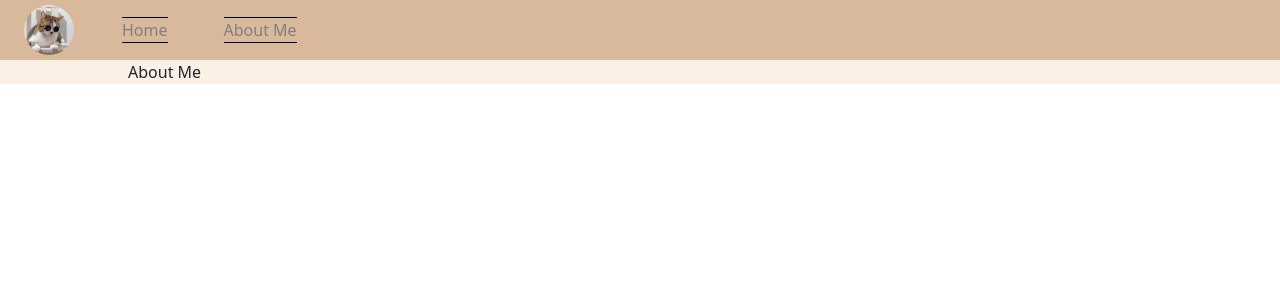
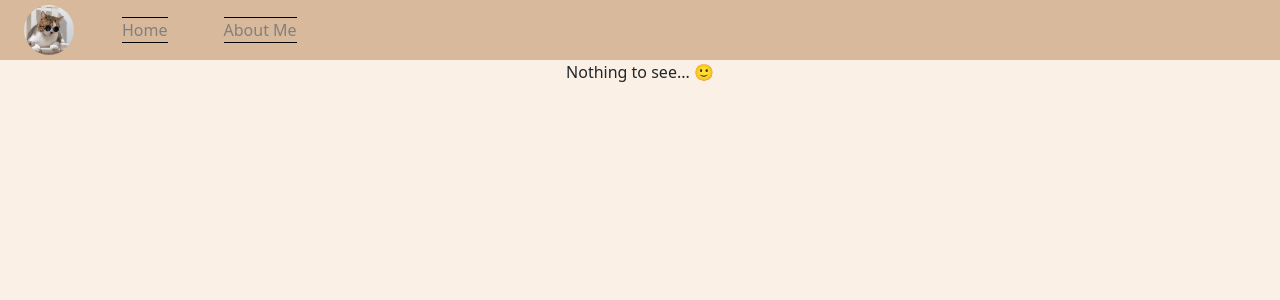
Before and after one commit to xavierfqr/pets-challenge, a React (Create React App) app: page /about-me in a window 1280 px wide. Shown: the top 300 px of the page. Built offline with nearby package versions, Linux system fonts and the light colour scheme.

Commit message:
Add general review

```diff
--- a/src/App.tsx
+++ b/src/App.tsx
@@ -7,18 +7,19 @@ import { BrowserRouter as Router, Switch, Route} from 'react-router-dom';
 
 import styled from 'styled-components';
 
-const StyledAppDiv = styled.div`
-  background-color: #faf0e6;
-`
-
 const StyledMainDiv = styled.div`
   margin: auto;
   width: 80%;
 `
 
 function App() {
+
+  React.useEffect(() => {
+    document.body.style.backgroundColor = "#faf0e6"
+  }, [])
+
   return (
-    <StyledAppDiv>
+    <div>
       <Router>
         <Navbar/>
           <StyledMainDiv>
@@ -28,7 +29,7 @@ function App() {
             </Switch>
           </StyledMainDiv>
       </Router>
-    </StyledAppDiv>
+    </div>
   );
 }
 
--- a/src/components/About.tsx
+++ b/src/components/About.tsx
@@ -1,10 +1,16 @@
 import React from 'react'
+import styled from 'styled-components'
+
+const StyledDiv = styled.div`
+    width: max-content;
+    margin:auto;
+`
 
 function AboutMe() {
     return (
-        <div>
-            About Me
-        </div>
+        <StyledDiv>
+            Nothing to see... 🙂
+        </StyledDiv>
     )
 }
 
--- a/src/components/Pet.tsx
+++ b/src/components/Pet.tsx
@@ -17,6 +17,7 @@ const StyledPet = styled.div`
     width: 400px;
     box-shadow: 0 0 15px -5px;
     transition: all .2s linear;
+    margin: 1rem;
     margin-bottom: 2rem;
     &:hover {
         transform: scale(1.1);
--- a/src/components/PetList.tsx
+++ b/src/components/PetList.tsx
@@ -5,10 +5,12 @@ import { useSelector } from 'react-redux';
 import { RootState } from '..';
 
 const StyledPets = styled.div`
-    display: grid;
-    grid-auto-flow: row;
-    grid-template-row: auto;
-    grid-template-columns: repeat(2, 1fr);
+    display:flex;
+    flex-direction column;
+    flex-wrap: wrap;
+    justify-content: flex-start;
+    align-items: center;
+    height: 1100vh;
 `
 
 function PetList() {
@@ -20,7 +22,7 @@ function PetList() {
                 {!isLoading ?
                     filteredPets.map((pet: IPet) =>
                         <Pet key={pet.id} {...pet}/>
-                    ) : <div>Loading</div>
+                    ) : <div>Loading...</div>
                 }
             </StyledPets>
         </div>
```
